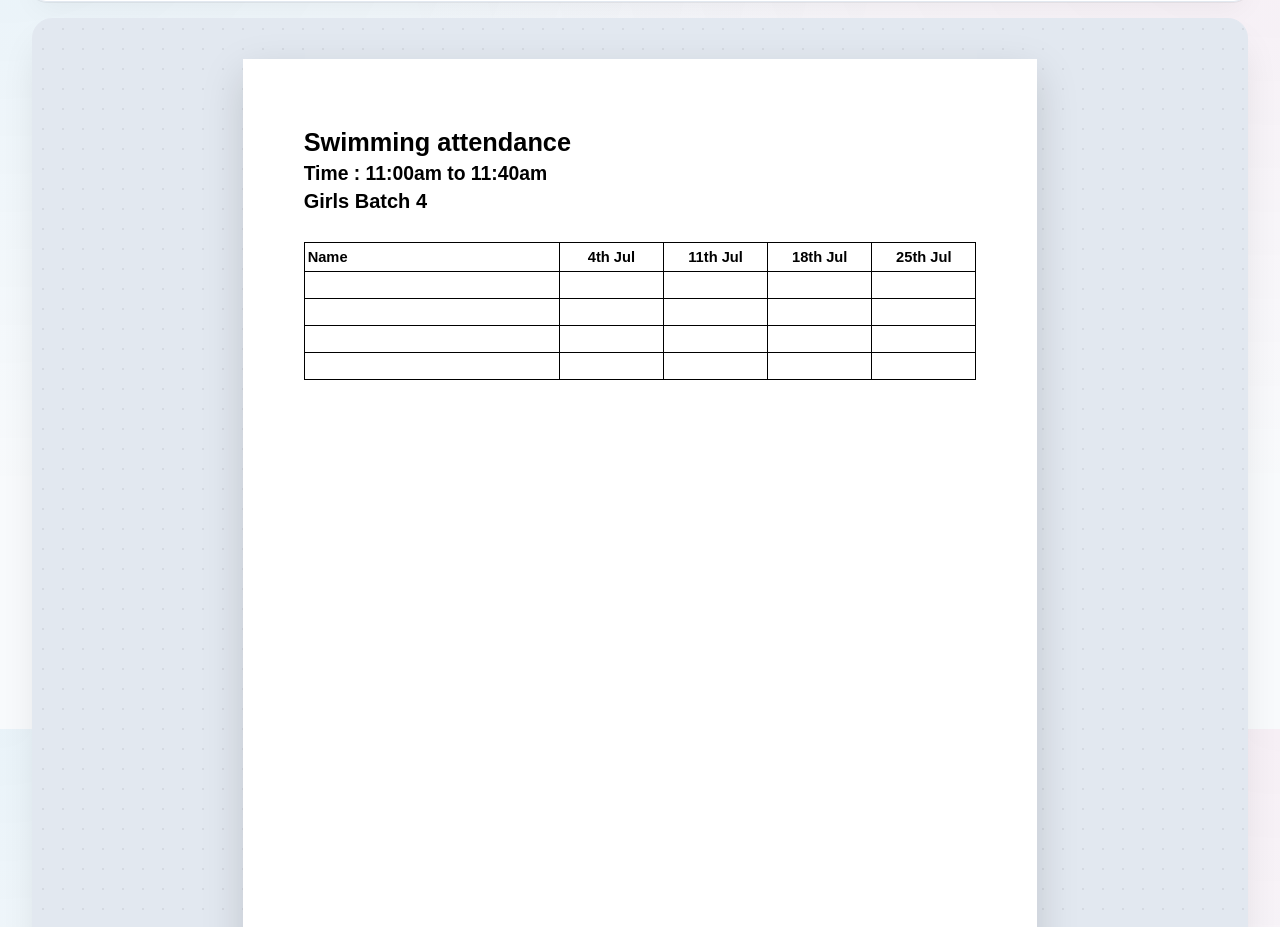
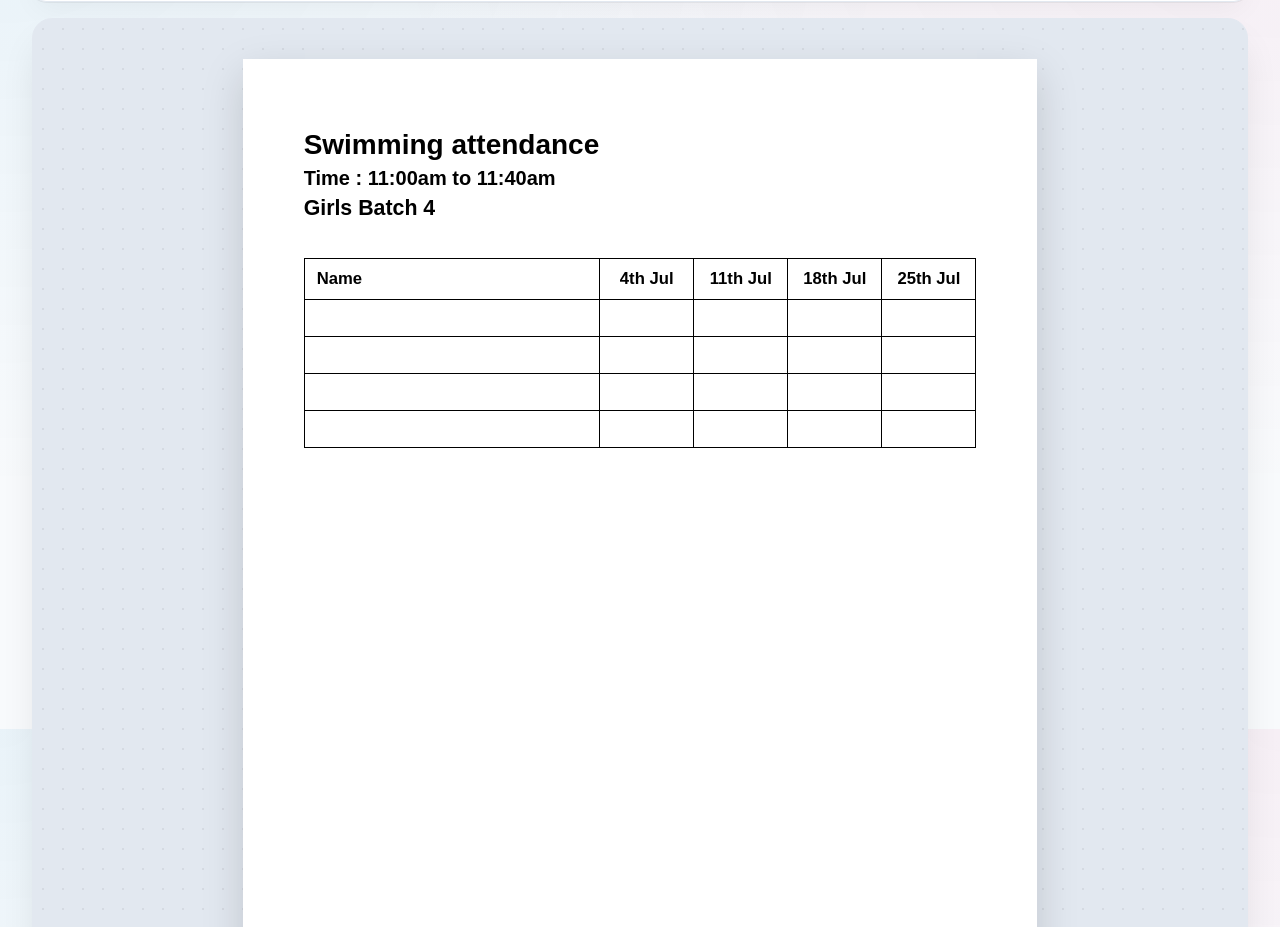
Before and after one commit to BSFrameWorks5253/Swim-list-maker, a website: page index.html in a window 1280 px wide. Shown: the part 871-1798 px from the top of the page. Drawn offline with nearby package versions, Linux system fonts and the light colour scheme.

```diff
--- a/styles.css
+++ b/styles.css
@@ -765,31 +765,31 @@
 }
 
 .doc-header {
-  margin-bottom: 16px;
+  margin-bottom: 20px;
 }
 
 .doc-title {
-  font-size: 19pt;
+  font-size: 21pt;
   font-weight: bold;
   color: #000000;
   line-height: 1.25;
-  margin-bottom: 3px;
+  margin-bottom: 4px;
 }
 
 .doc-subtitle {
-  font-size: 14.5pt;
-  font-weight: bold;
-  color: #000000;
-  line-height: 1.25;
-  margin-bottom: 3px;
-}
-
-.doc-batch {
   font-size: 15pt;
   font-weight: bold;
   color: #000000;
   line-height: 1.25;
-  margin-bottom: 12px;
+  margin-bottom: 4px;
+}
+
+.doc-batch {
+  font-size: 16pt;
+  font-weight: bold;
+  color: #000000;
+  line-height: 1.25;
+  margin-bottom: 16px;
 }
 
 .doc-table {
@@ -802,20 +802,20 @@
 .doc-table th,
 .doc-table td {
   border: 1px solid #000000;
-  padding: 5px 8px;
+  padding: 8px 10px;
   vertical-align: middle;
-  font-size: 11pt;
+  font-size: 12.5pt;
   color: #000000;
-  height: 27px;
+  min-height: 34px;
   box-sizing: border-box;
 }
 
 .doc-table th {
   font-weight: bold;
-  font-size: 11pt;
+  font-size: 12.5pt;
   background-color: #ffffff;
   text-align: center;
-  padding: 6px 3px;
+  padding: 10px 4px;
   white-space: nowrap;
   border-top: 1.5px solid #000000;
   border-bottom: 1.5px solid #000000;
@@ -823,12 +823,13 @@
 
 .doc-table th:first-child,
 .doc-table td:first-child {
-  width: 38%;
+  width: 44%;
   text-align: left;
-  font-weight: normal;
+  font-weight: 600;
   overflow: hidden;
   text-overflow: ellipsis;
   white-space: nowrap;
+  padding-left: 12px;
 }
 
 .doc-table th:first-child {
```
